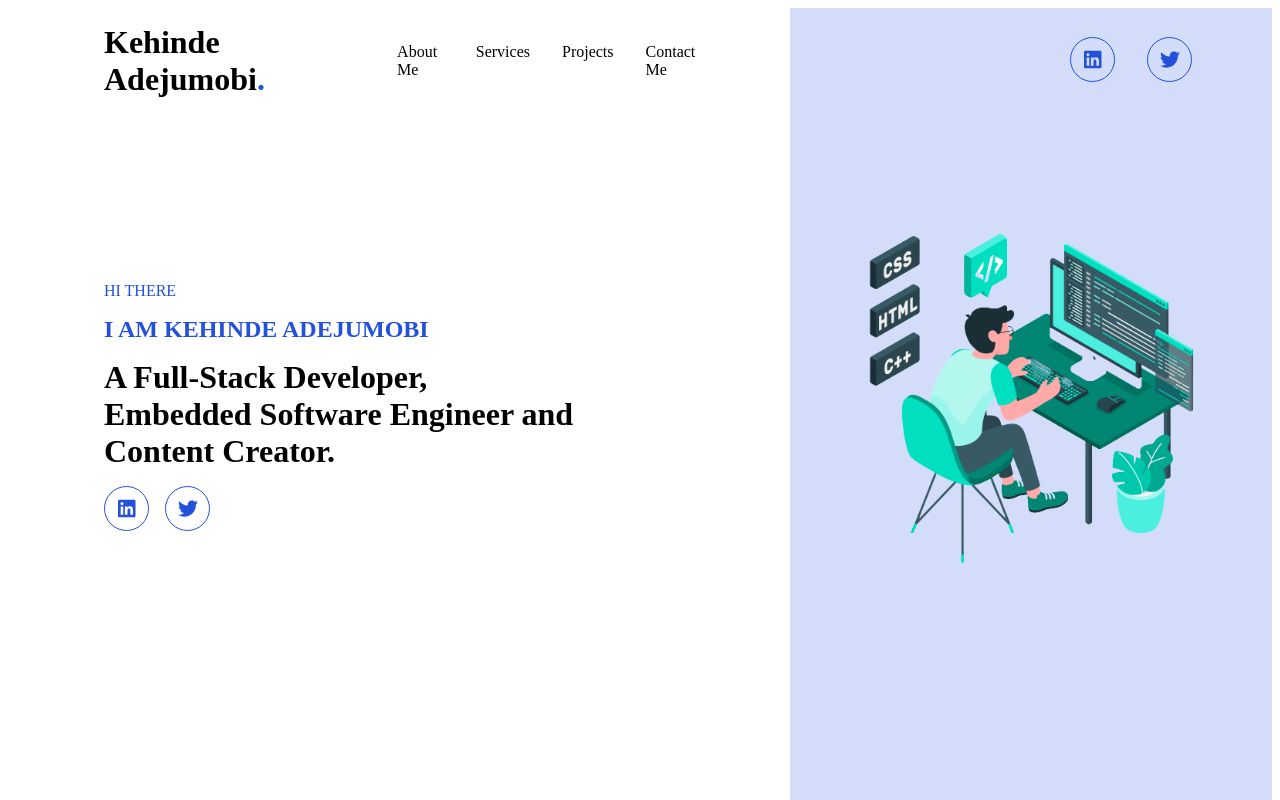
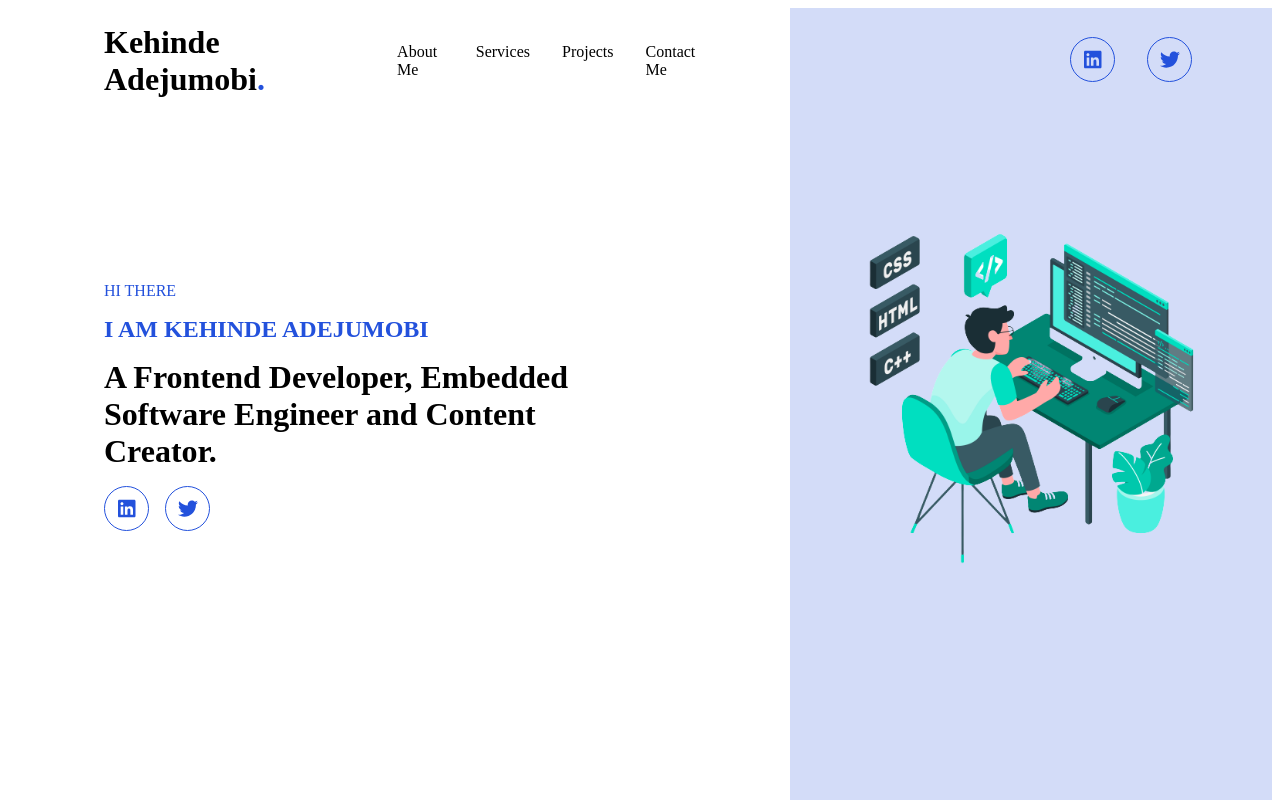
Before and after one commit to Perception12/Portfolio, a React (Create React App) app: page / in a window 1280 px wide. Shown: the top 800 px of the page. Built offline with nearby package versions, Linux system fonts and the light colour scheme; the HTML template or start-up script is replaced by a standard one.

Commit message:
update code

```diff
--- a/src/components/Hero/Hero.jsx
+++ b/src/components/Hero/Hero.jsx
@@ -13,7 +13,7 @@ const Hero = ({tLink, lnLink}) => {
         <span className="greeting">Hi There</span>
         <div className="name">I am kehinde Adejumobi</div>
         <div className="title">
-          A Full-Stack Developer, Embedded Software Engineer and Content
+          A Frontend Developer, Embedded Software Engineer and Content
           Creator.
         </div>
         <div className="social-links">
```
